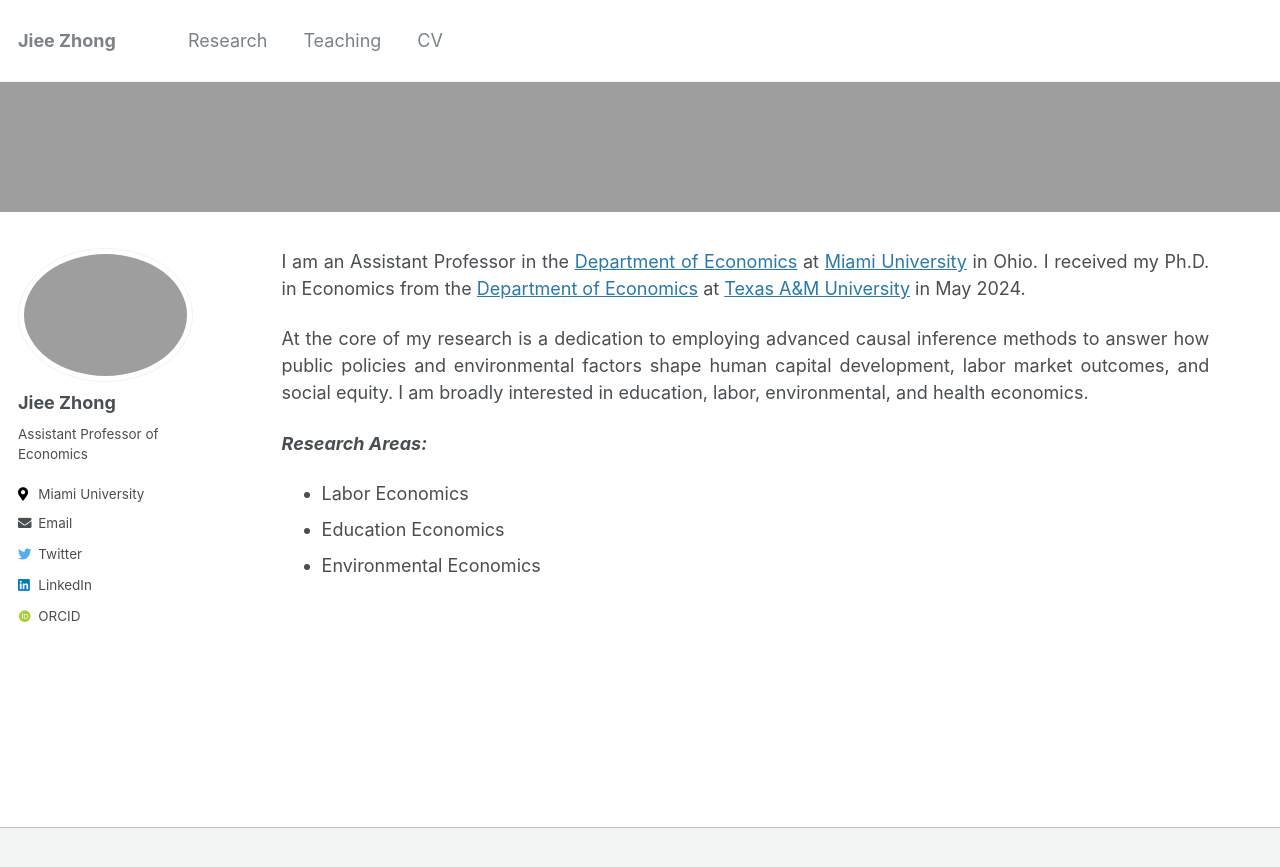
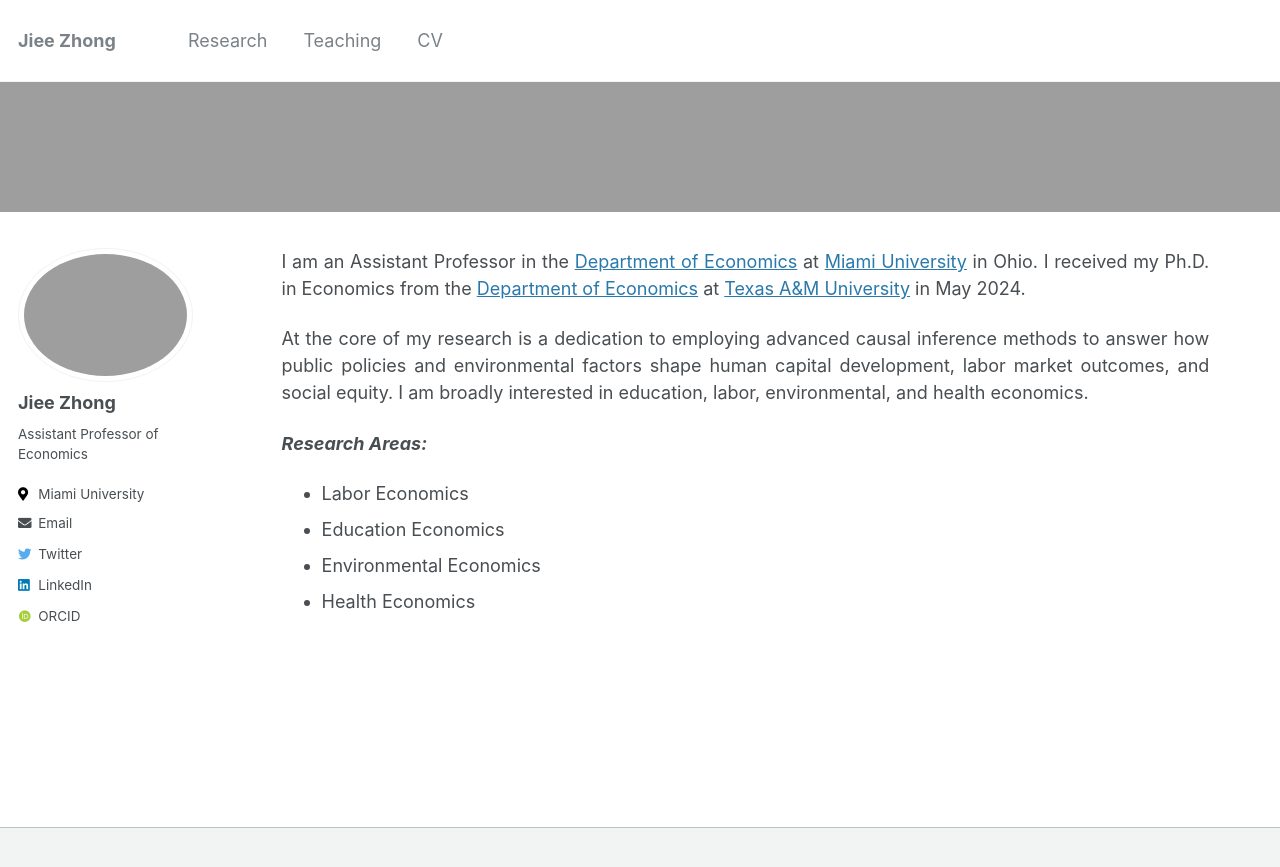
Before and after one commit to jieezhong/jieezhong.github.io, a Jekyll site: the page built from _pages/about.md, in a window 1280 px wide. Shown: the top 867 px of the page. Built offline with Jekyll 4.4.1, drawn with Linux system fonts in a browser that asks for light colours; some web fonts are replaced.

Commit message:
Update about.md

```diff
--- a/_pages/about.md
+++ b/_pages/about.md
@@ -13,3 +13,4 @@ At the core of my research is a dedication to employing advanced causal inferenc
 - Labor Economics
 - Education Economics
 - Environmental Economics
+- Health Economics
```
